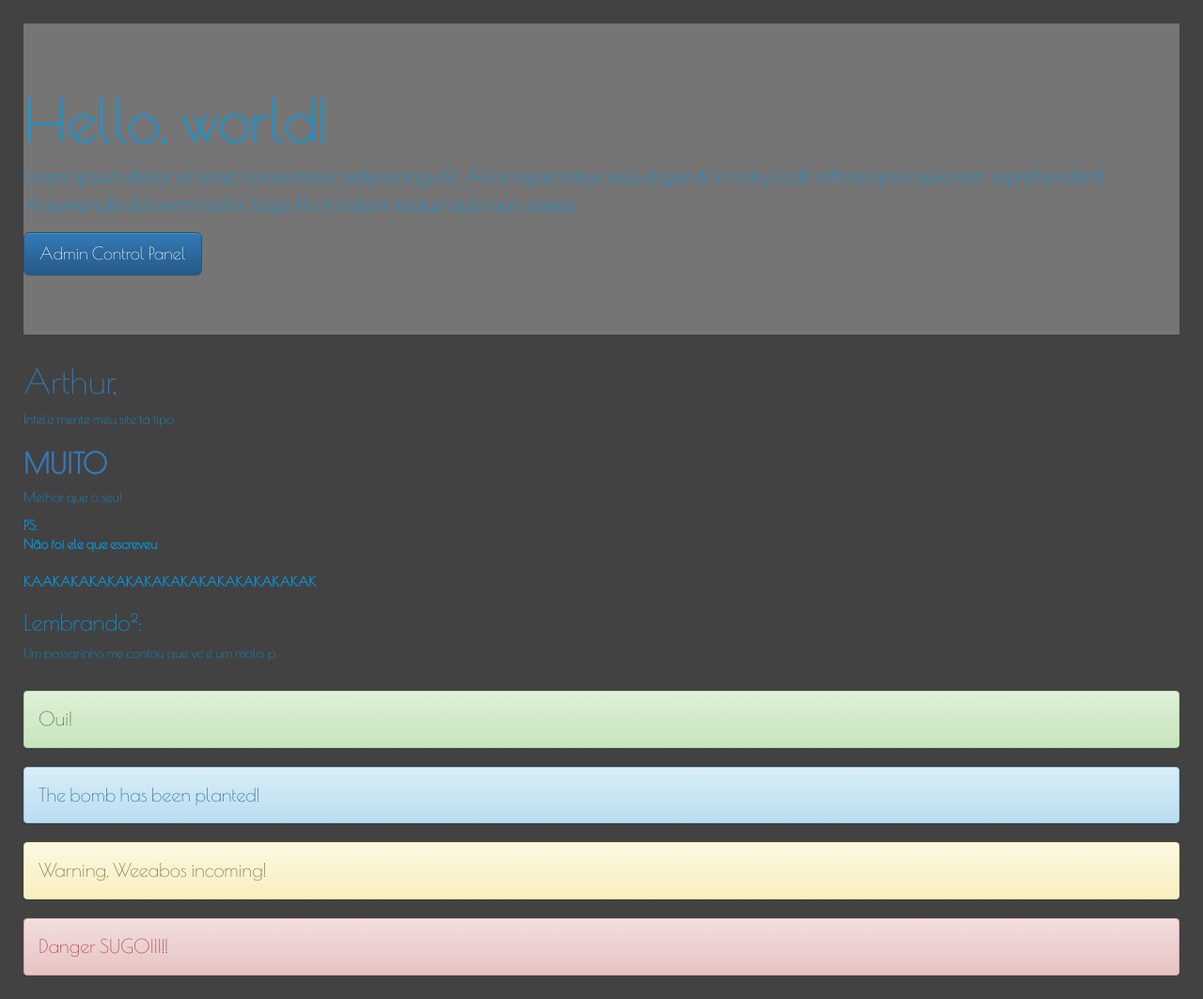
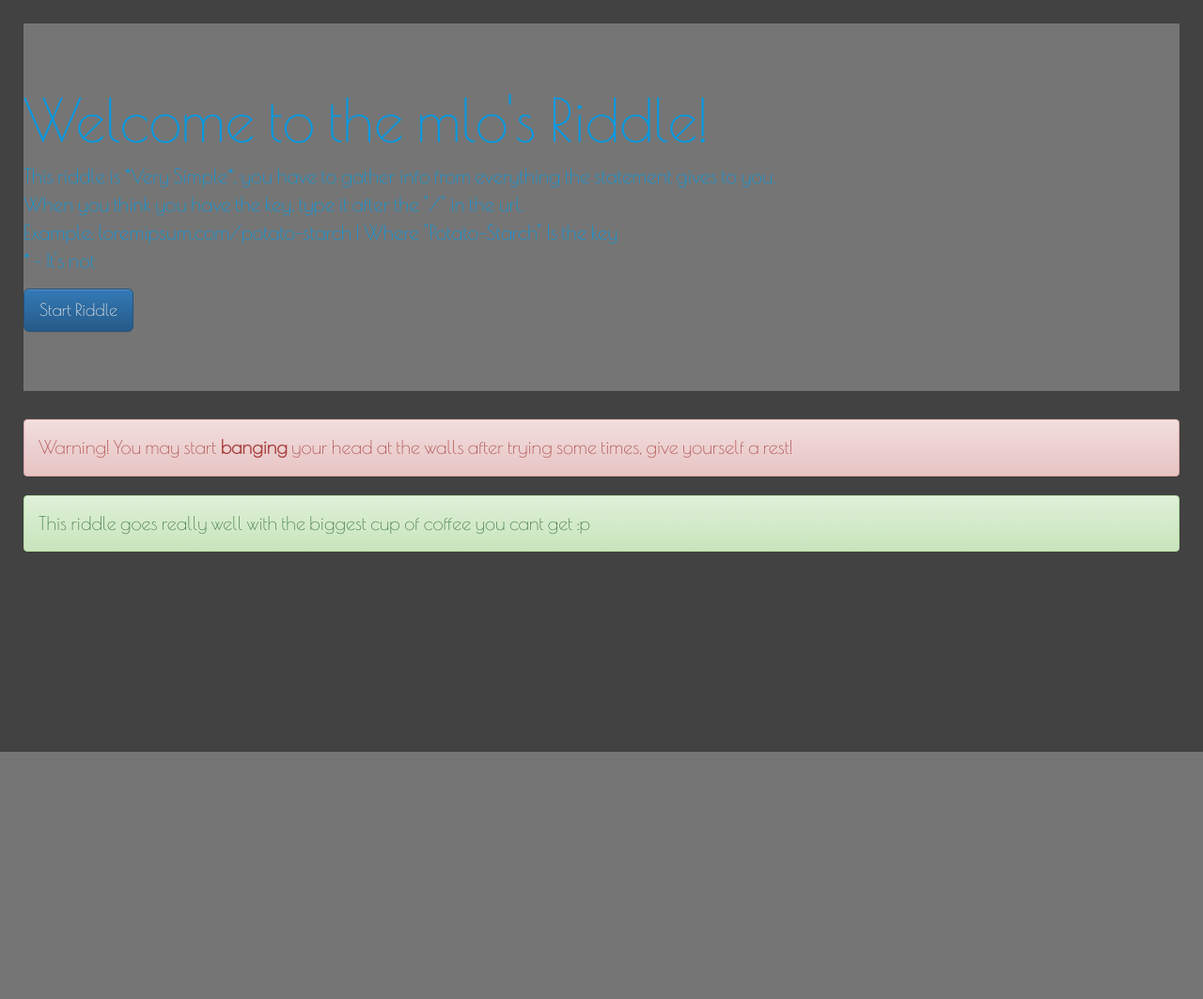
Before and after one commit to luizmlo/my-first-blog, a Django app: page / in a window 1280 px wide. Shown: the whole page at 94% size. After the commit the page ends 800 px from the top, so only its background shows below. Run offline with Django 3.2, Linux system fonts and the light colour scheme; data that the repository does not hold is empty; some libraries are stand-ins or nearby versions.

Commit message:
Added the BIG UPDATE Ver. 1

```diff
--- a/blog/templates/blog/post_list.html
+++ b/blog/templates/blog/post_list.html
@@ -9,52 +9,22 @@
 </head>
 <body>
 <div class="jumbotron">
-    <h1>Hello, world!</h1>
-    <p>Lorem ipsum dolor sit amet, consectetur adipisicing elit. Alias aspernatur eius eligendi in natus odit officia
-        optio quia rem reprehenderit! Assumenda dolorem facilis, fuga illo incidunt itaque quia quis saepe.</p>
-    <p><a class="btn btn-primary btn-lg" href="admin" role="button">Admin Control Panel</a></p>
-</div>
-<div>
-    <h1><a href="">Arthur, </a></h1>
+    <h1>Welcome to the mlo's Riddle!</h1>
+    <p>This riddle is *Very Simple*, you have to gather info from everything the statement gives to you.<br/>
+        When you think you have the key, type it after the "/" in the url.<br/>
+        Example: loremipsum.com/potato-starch | Where "Potato-Starch" Is the key<br/>
+        * - It's not
+    </p>
+    <p><a class="btn btn-primary btn-lg" href="1" role="button">Start Riddle</a></p>
 </div>
 
-<div id="mmqos">
-    <p>Infeliz mente meu site tá tipo</p>
-    <h2><a href=""><strong>MUITO</strong></a></h2>
-    <p>Melhor que o seu!</p>
+<div class="alert alert-danger" role="alert">Warning! You may start <strong>banging</strong> your head at the walls after trying some
+    times, give yourself a rest!
+</div>
+<div class="alert alert-success" role="alert">This riddle goes really well with the biggest cup of coffee you cant get
+    :p
 </div>
 
-<div>
-    <p><strong>PS:<br/>Não foi ele que escreveu</strong></p>
-    <h2><a href=""></a></h2>
-    <p><strong>KAAKAKAKAKAKAKAKAKAKAKAKAKAKAKAK</strong></p>
-</div>
-<div>
-    <h3>
-        <p>Lembrando²:</p>
-    </h3>
-    <p>Um passarinho me contou que vc é um mala :p</p>
-</div>
-
-<br />
-
-<div class="alert alert-success" role="alert">Oui!</div>
-<div class="alert alert-info" role="alert">The bomb has been planted!</div>
-<div class="alert alert-warning" role="alert">Warning, Weeabos incoming!</div>
-<div class="alert alert-danger" role="alert">Danger SUGOIII!!</div>
-
-<div id="areaPosts">
-{% for post in posts %}
-
-        <div>
-            <hr />
-            <h1 id="tituloPosts"><a href="">{{ post.title }}</a></h1>
-            <p>{{ post.text|linebreaksbr }}</p>
-            <br />
-        </div>
-
-{% endfor %}
-</div>
 
 </body>
 </html>
--- a/blog/urls.py
+++ b/blog/urls.py
@@ -3,4 +3,7 @@ from blog import views
 
 urlpatterns = [
     url(r'^$', views.post_list),
+    url(r'1', views.rid_1),
+    url(r'tunacan', views.rid_2),
+    url(r'macaroun', views.rid_3),
 ]
--- a/blog/views.py
+++ b/blog/views.py
@@ -5,3 +5,18 @@ from .models import Post
 def post_list(request):
     posts = Post.objects.filter(published_date__lte=timezone.now()).order_by('published_date')
     return render(request, 'blog/post_list.html', {'posts': posts})
+
+def rid_1(request):
+    return render(request, 'blog/rid_1.html')
+
+def rid_2(request):
+    return render(request, 'blog/rid_2.html')
+
+def rid_3(request):
+    return render(request, 'blog/rid_3.html')
+
+def rid_4(request):
+    return render(request, 'blog/rid_4.html')
+
+def rid_5(request):
+    return render(request, 'blog/rid_5.html')
--- a/luizmlo/settings.py
+++ b/luizmlo/settings.py
@@ -23,7 +23,7 @@ BASE_DIR = os.path.dirname(os.path.dirname(os.path.abspath(__file__)))
 SECRET_KEY = '511%ls&k#q%27#mm_rc#q@41hc($*-rg37q2mb7dsfvmm33ae8'
 
 # SECURITY WARNING: don't run with debug turned on in production!
-DEBUG = True
+DEBUG = False
 
 ALLOWED_HOSTS = [
     '192.168.2.21',
```
